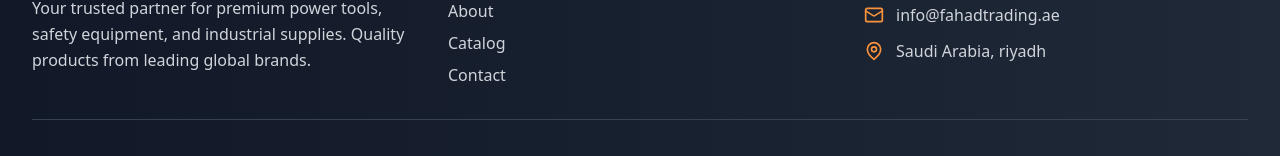
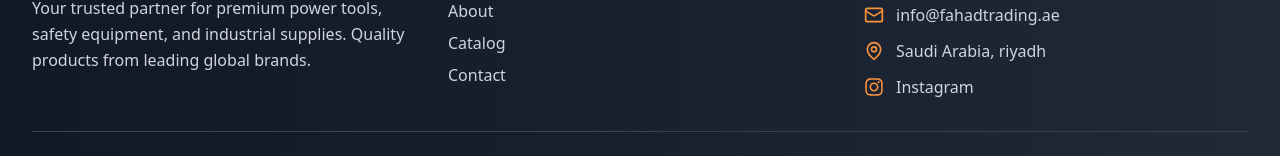
Before and after one commit to codes-swalih/fahad-trading, a React (Vite) app: page /contact in a window 1280 px wide. Shown: the part 1929-2085 px from the top of the page. Built offline with nearby package versions, Linux system fonts and the light colour scheme.

Commit message:
add instagram href

```diff
--- a/src/components/Footer.tsx
+++ b/src/components/Footer.tsx
@@ -1,7 +1,8 @@
-import React from 'react';
-import { motion } from 'framer-motion';
-import { Phone, Mail, MapPin, Wrench } from 'lucide-react';
-import logo from '../assets/logo.jpeg'; // Adjust the path as necessary
+import React from "react";
+import { motion } from "framer-motion";
+import { Phone, Mail, MapPin, Wrench } from "lucide-react";
+import { FaInstagram } from "react-icons/fa";
+import logo from "../assets/logo.jpeg"; // Adjust the path as necessary
 
 const Footer = () => {
   return (
@@ -23,15 +24,16 @@ const Footer = () => {
               >
                 <Wrench className="h-8 w-8 text-white" />
               </motion.div> */}
-              <img src={logo} alt="" className=' w-14 h-14' />
+              <img src={logo} alt="" className=" w-14 h-14" />
               <div>
                 <h3 className="text-2xl font-bold">Fahad Trading</h3>
                 <p className="text-sm text-gray-300">Est.</p>
               </div>
             </div>
             <p className="text-gray-300 leading-relaxed">
-              Your trusted partner for premium power tools, safety equipment, and industrial supplies.
-              Quality products from leading global brands.
+              Your trusted partner for premium power tools, safety equipment,
+              and industrial supplies. Quality products from leading global
+              brands.
             </p>
           </div>
 
@@ -39,10 +41,12 @@ const Footer = () => {
           <div className="space-y-4">
             <h4 className="text-lg font-semibold">Quick Links</h4>
             <ul className="space-y-2">
-              {['Home', 'About', 'Catalog', 'Contact'].map((item) => (
+              {["Home", "About", "Catalog", "Contact"].map((item) => (
                 <li key={item}>
                   <motion.a
-                    href={`/${item.toLowerCase() === 'home' ? '' : item.toLowerCase()}`}
+                    href={`/${
+                      item.toLowerCase() === "home" ? "" : item.toLowerCase()
+                    }`}
                     className="text-gray-300 hover:text-orange-400 transition-colors duration-200"
                     whileHover={{ x: 5 }}
                   >
@@ -69,6 +73,12 @@ const Footer = () => {
                 <MapPin className="h-5 w-5 text-orange-400" />
                 <span className="text-gray-300">Saudi Arabia, riyadh</span>
               </div>
+              <a className=" flex items-center space-x-3" href="https://www.instagram.com/fahad_alanzi_trading.est/?utm_source=ig_web_button_share_sheet">
+                <div className="flex items-center space-x-3">
+                  <FaInstagram className="h-5 w-5 text-orange-400" />
+                  <span className="text-gray-300">Instagram</span>
+                </div>
+              </a>
             </div>
           </div>
         </div>
@@ -80,7 +90,8 @@ const Footer = () => {
           className="border-t border-gray-700 mt-8 pt-8 text-center"
         >
           <p className="text-gray-400">
-            © 2024 Fahad Trading Est. All rights reserved. Built with precision and care.
+            © 2024 Fahad Trading Est. All rights reserved. Built with precision
+            and care.
           </p>
         </motion.div>
       </div>
```
